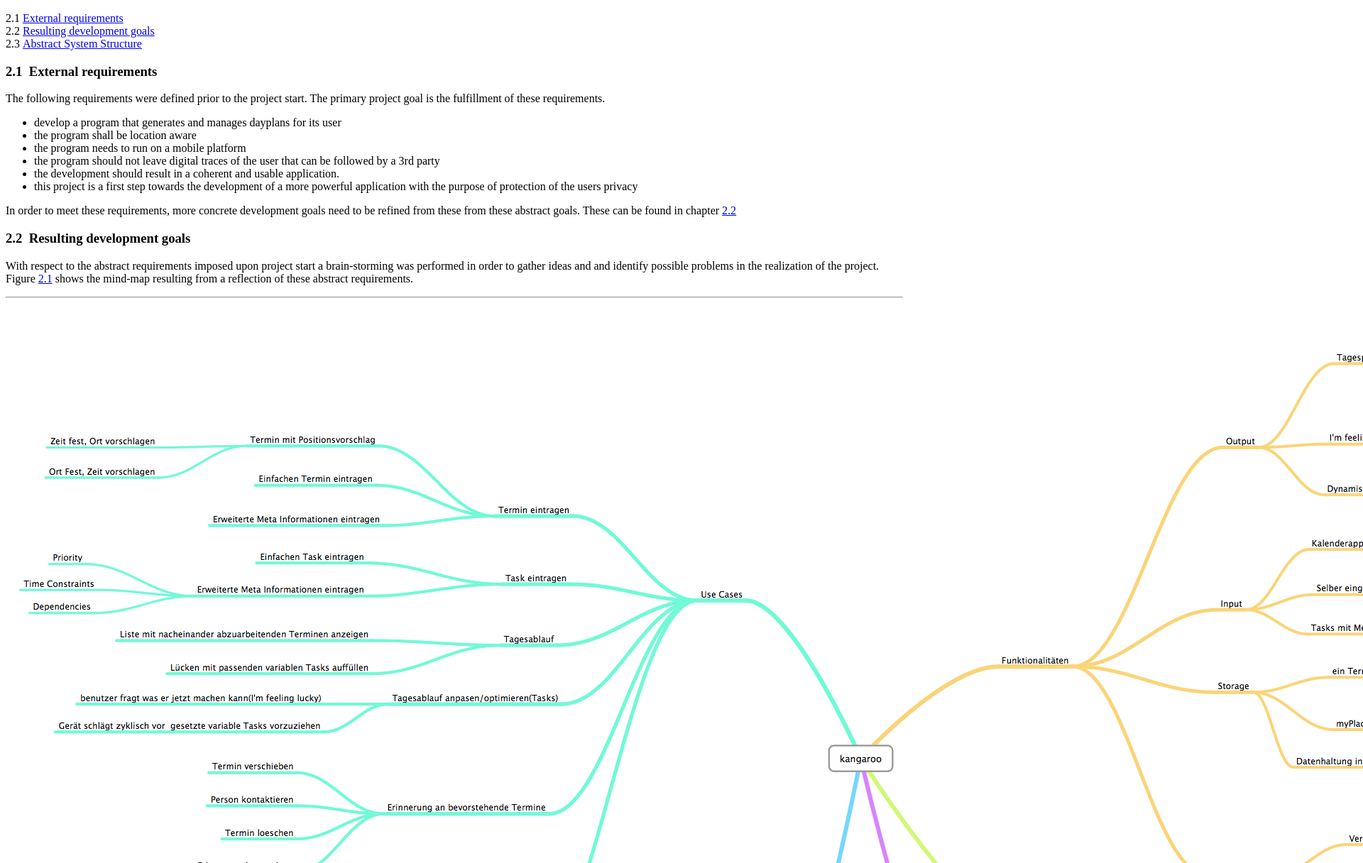
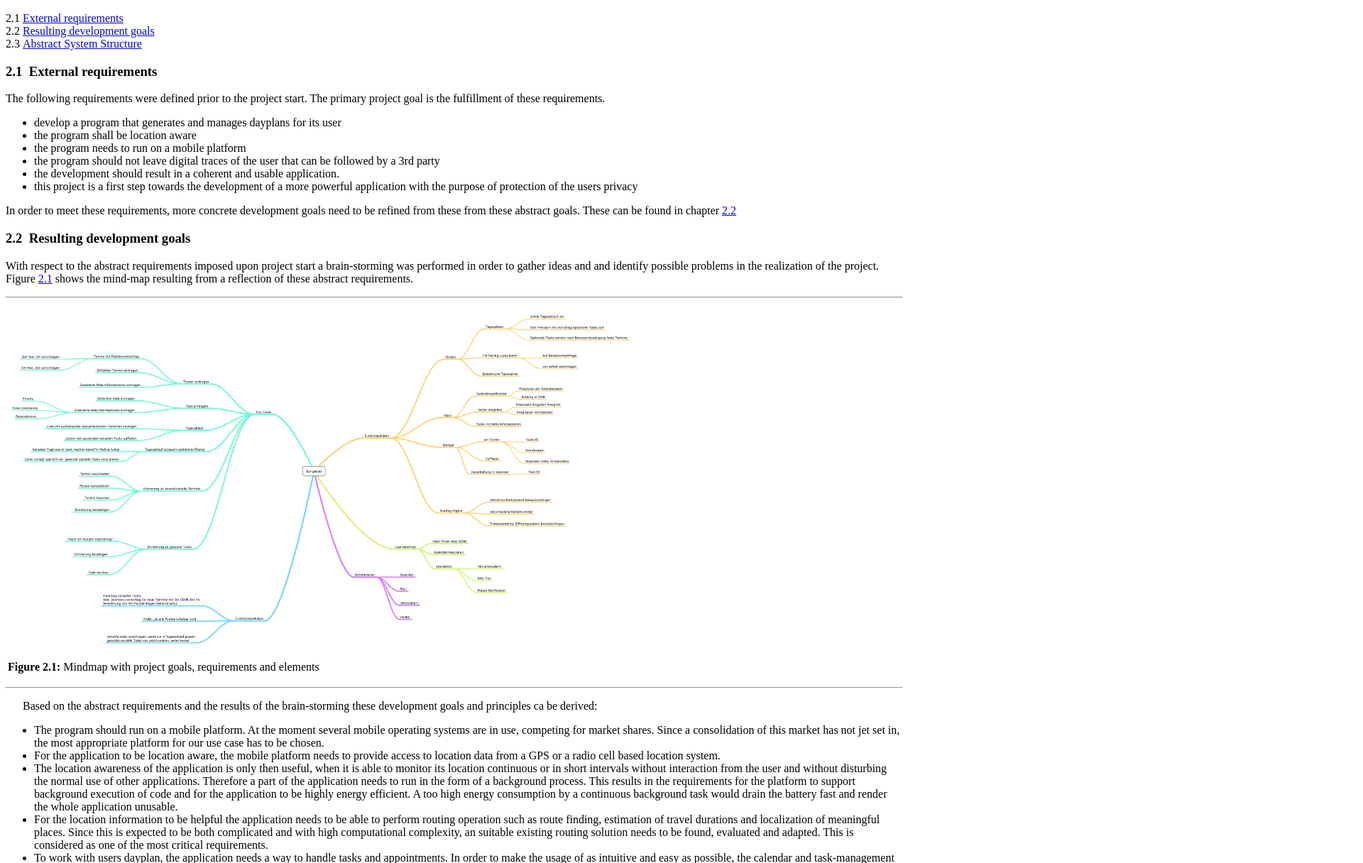
Before and after one commit to mrtazz/kangaroo, a plain HTML site: page kangarooch2.html in a window 1280 px wide. Shown: the part 84-1300 px from the top of the page at 71% size, 1920 px wide, since content can reach past the window. Drawn offline with Linux system fonts and the light colour scheme.

Commit message:
modify css img tag to 70%

```diff
--- a/kangaroo.css
+++ b/kangaroo.css
@@ -149,4 +149,5 @@ div.gather-star {text-align:center;}
 div.lstlisting{font-family: monospace; white-space: nowrap; margin-top:0.5em; margin-bottom:0.5em; }
 div.lstinputlisting{ font-family: monospace; white-space: nowrap; }
 .lstinputlisting .label{margin-right:0.5em;}
+img {width: 70%; height: auto;}
 /* end css.sty */
```
